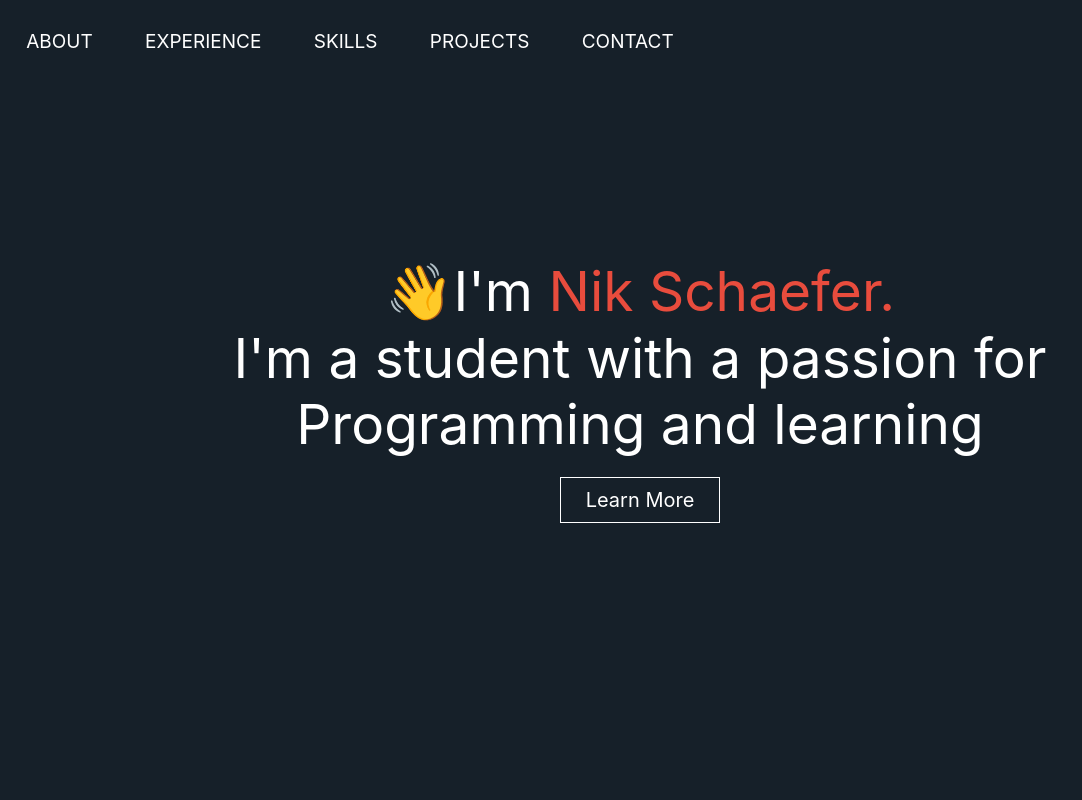
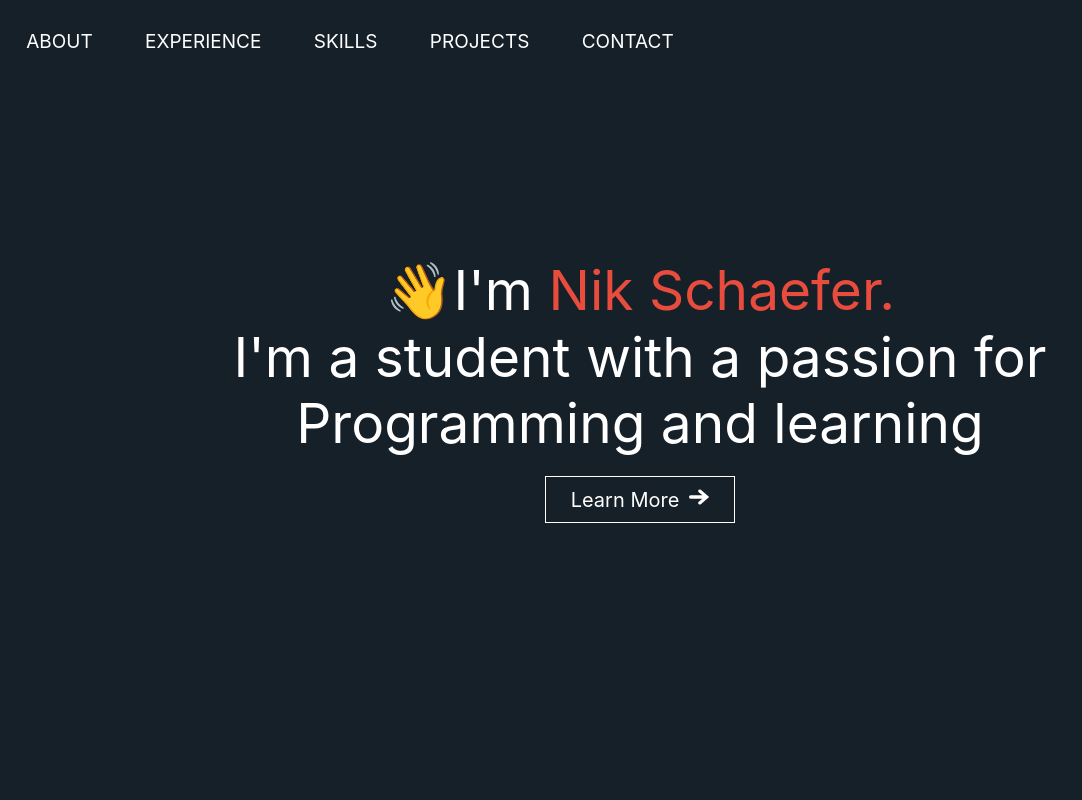
Before and after one commit to NikSchaefer/portfolio-v1, a React (Create React App) app: page / in a window 1280 px wide. Shown: the top 800 px of the page, without its empty margins (0-1082 px from the left). Built offline with nearby package versions, Linux system fonts and the light colour scheme.

Commit message:
Intro Arrow

```diff
--- a/src/App.css
+++ b/src/App.css
@@ -150,6 +150,18 @@ header {
     cursor: pointer;
     border-color: var(--accent);
     background-color: var(--accent);
+}
+
+.intro-arrow {
+    display: inline;
+    width: 20px;
+    margin-left: 10px;
+    transition: all ease-in-out 0.2s;
+    transform: rotate(90deg);
+}
+
+.intro-button:hover .intro-arrow {
+    transform: rotate(180deg);
 }
 
 .intro-text {
--- a/src/Pages/Sections/Intro.js
+++ b/src/Pages/Sections/Intro.js
@@ -1,17 +1,16 @@
 import React from 'react'
 import { toAbout } from './NavBar'
+import arrow from '../Images/arrow.svg'
 const Intro = () => {
     return (
-        <div>
             <div className="intro-div">
                     <p className='intro-text'>
                         <span role='img' aria-label='wave'>👋</span>I'm <span className='intro-name'>Nik Schaefer.</span><br />
                         I'm a student with a passion for <br />
                         Programming and learning
                     </p>
-                    <p className='intro-button' onClick={toAbout} id='intro-button-full'>Learn More</p>
+                    <p className='intro-button' onClick={toAbout} id='intro-button-full'>Learn More<img src={arrow} alt='arrow' className='intro-arrow' /></p>
                 </div>
-        </div>
     )
 }
 export default Intro;
```
Also changed, not shown: src/Pages/Images/arrow.svg (added).
